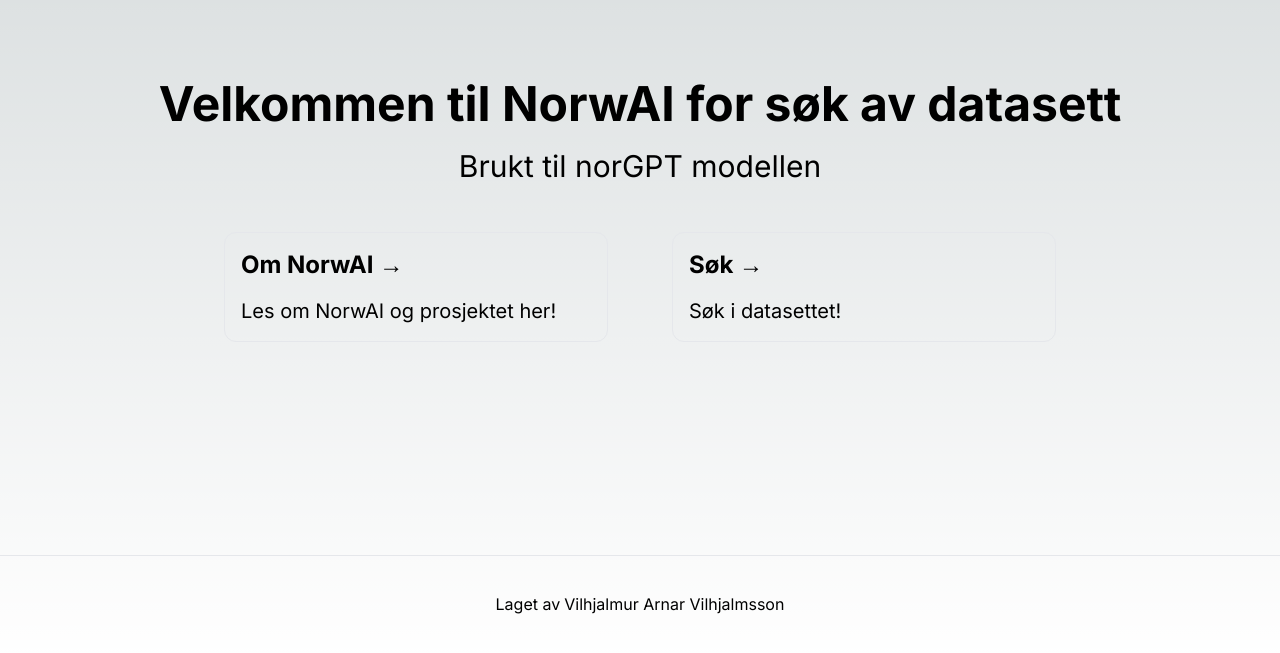
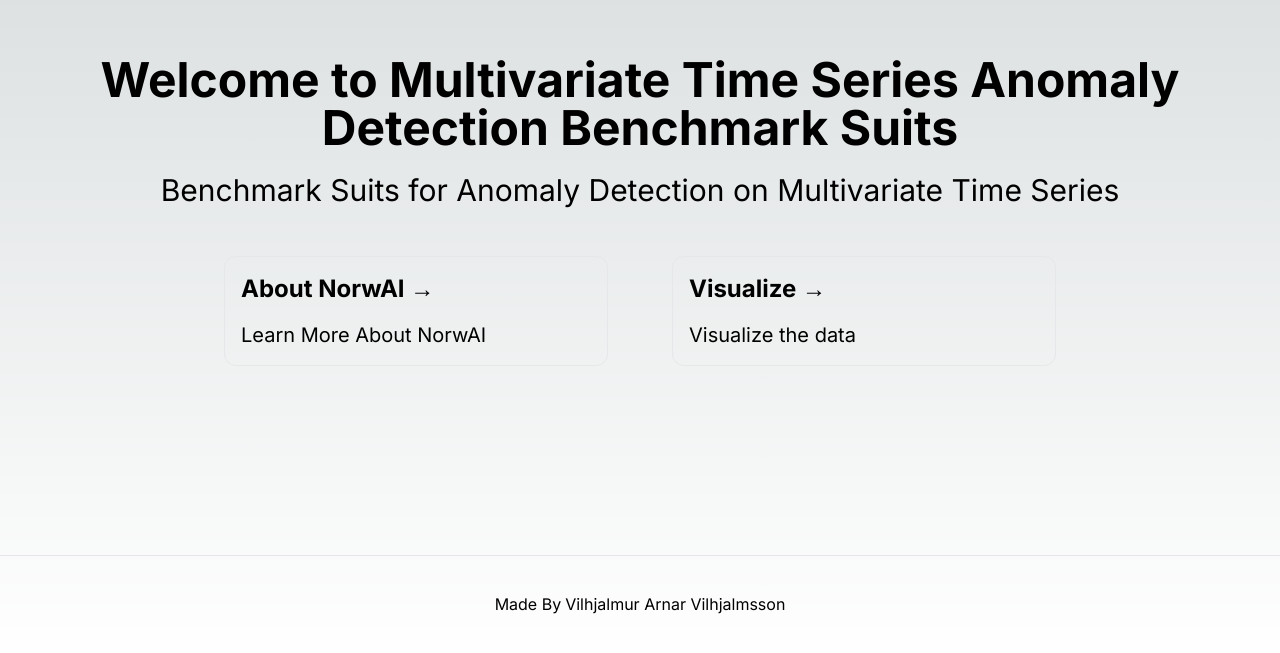
Before and after one commit to 2er0/mTADS, a Next.js app in the folder mtads-website/: page / in a window 1280 px wide. Shown: the part 141-794 px from the top of the page. Built offline with nearby package versions, Linux system fonts and the light colour scheme.

Commit message:
updated front page

```diff
--- a/mtads-website/src/app/page.tsx
+++ b/mtads-website/src/app/page.tsx
@@ -11,31 +11,31 @@
 
       <main className="flex flex-col items-center justify-center w-full flex-1 px-20 text-center">
         <h1 className="text-5xl font-bold">
-          Velkommen til{" "}
-          <a className="text-blue-450">NorwAI for søk av datasett</a>
+          Welcome to {" "}
+          <a className="text-blue-450">Multivariate Time Series Anomaly Detection Benchmark Suits</a>
         </h1>
 
-        <p className="mt-5 text-3xl">Brukt til norGPT modellen</p>
+        <p className="mt-5 text-3xl">Benchmark Suits for Anomaly Detection on Multivariate Time Series</p>
 
         <div className="flex flex-wrap items-center justify-around max-w-4xl mt-6 sm:w-full">
           <Link
             href="https://www.ntnu.edu/norwai"
             className="p-4 mt-6 text-left border w-96 rounded-xl hover:text-blue-600 focus:text-blue-600"
           >
-            <h3 className="text-2xl font-bold">Om NorwAI &rarr;</h3>
-            <p className="mt-4 text-xl">Les om NorwAI og prosjektet her!</p>
+            <h3 className="text-2xl font-bold">About NorwAI &rarr;</h3>
+            <p className="mt-4 text-xl">Learn More About NorwAI</p>
           </Link>
           <a
             href="/visualize"
             className="p-4 mt-6 text-left border w-96 rounded-xl hover:text-blue-600 focus:text-blue-600"
           >
-            <h3 className="text-2xl font-bold">Søk &rarr;</h3>
-            <p className="mt-4 text-xl">Søk i datasettet!</p>
+            <h3 className="text-2xl font-bold">Visualize &rarr;</h3>
+            <p className="mt-4 text-xl">Visualize the data</p>
           </a>
         </div>
       </main>
       <footer className="flex items-center justify-center w-full h-24 border-t">
-        <p className="mr-1">Laget av</p>
+        <p className="mr-1">Made By</p>
         <Link href="https://github.com/villi02">
           <p className="hover:text-pink-400">Vilhjalmur Arnar Vilhjalmsson</p>
         </Link>
```
